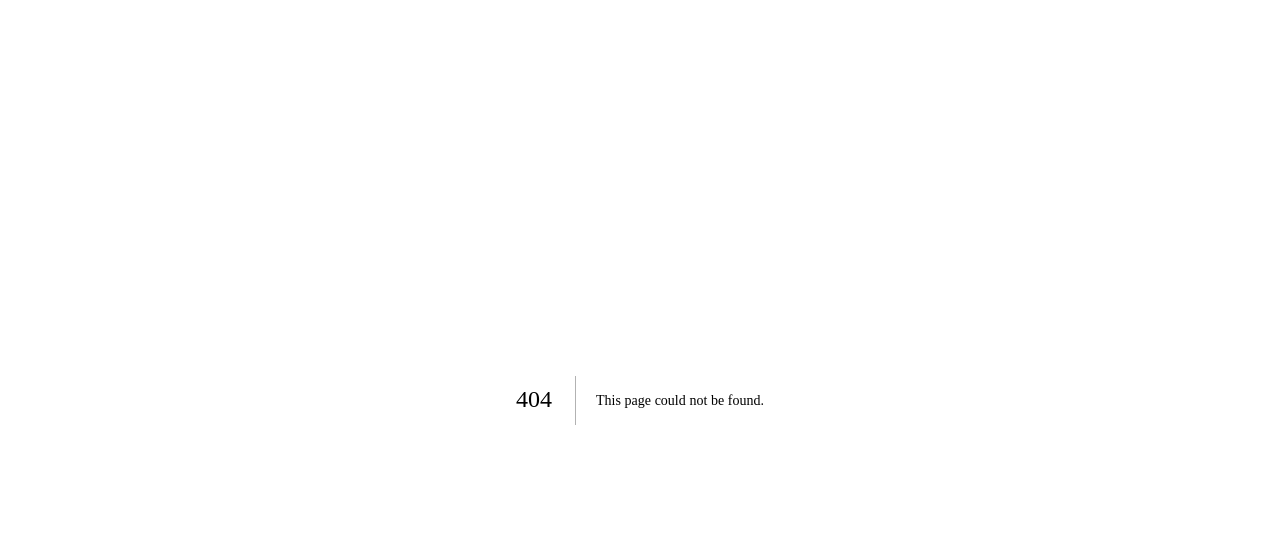
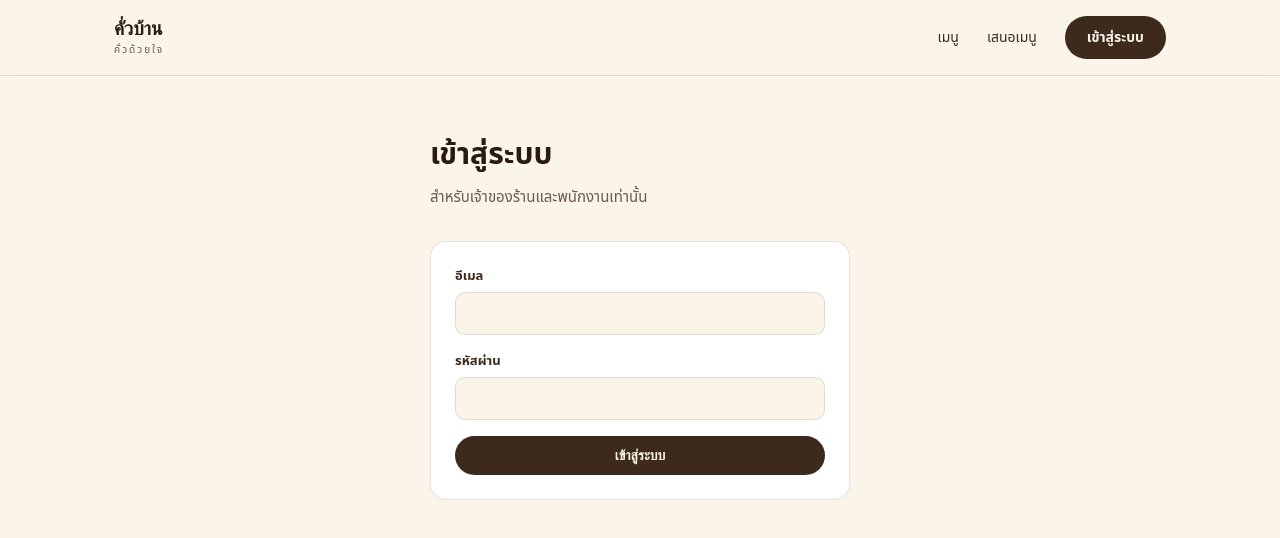
Before and after one commit to ManaMojiNeo/coffee-shop-app, a Next.js app: page /login in a window 1280 px wide. Before the commit this address had no page. Shown: the top 538 px of the page. Built offline with nearby package versions, Linux system fonts and the light colour scheme.

Commit message:
Add login page

```diff
--- /dev/null
+++ b/app/login/page.tsx
@@ -0,0 +1,56 @@
+"use client";
+
+import { useState } from "react";
+import { useRouter } from "next/navigation";
+import NavBar from "@/components/NavBar";
+import { login } from "@/lib/api";
+
+export default function LoginPage() {
+  const router = useRouter();
+  const [email, setEmail] = useState("");
+  const [password, setPassword] = useState("");
+  const [error, setError] = useState("");
+  const [loading, setLoading] = useState(false);
+
+  async function handleSubmit(e: React.FormEvent) {
+    e.preventDefault();
+    setError("");
+    setLoading(true);
+    try {
+      await login(email, password);
+      router.push("/dashboard");
+    } catch (err: any) {
+      setError(err.message);
+    } finally {
+      setLoading(false);
+    }
+  }
+
+  return (
+    <main>
+      <NavBar />
+      <div className="wrap section" style={{ maxWidth: 420 }}>
+        <div className="section-head">
+          <h1>เข้าสู่ระบบ</h1>
+          <p>สำหรับเจ้าของร้านและพนักงานเท่านั้น</p>
+        </div>
+
+        {error && <div className="error-box">{error}</div>}
+
+        <form onSubmit={handleSubmit} className="card">
+          <div className="field">
+            <label>อีเมล</label>
+            <input type="email" value={email} onChange={(e) => setEmail(e.target.value)} required />
+          </div>
+          <div className="field">
+            <label>รหัสผ่าน</label>
+            <input type="password" value={password} onChange={(e) => setPassword(e.target.value)} required />
+          </div>
+          <button type="submit" className="btn btn-primary" style={{ width: "100%" }} disabled={loading}>
+            {loading ? "กำลังเข้าสู่ระบบ..." : "เข้าสู่ระบบ"}
+          </button>
+        </form>
+      </div>
+    </main>
+  );
+}
```
